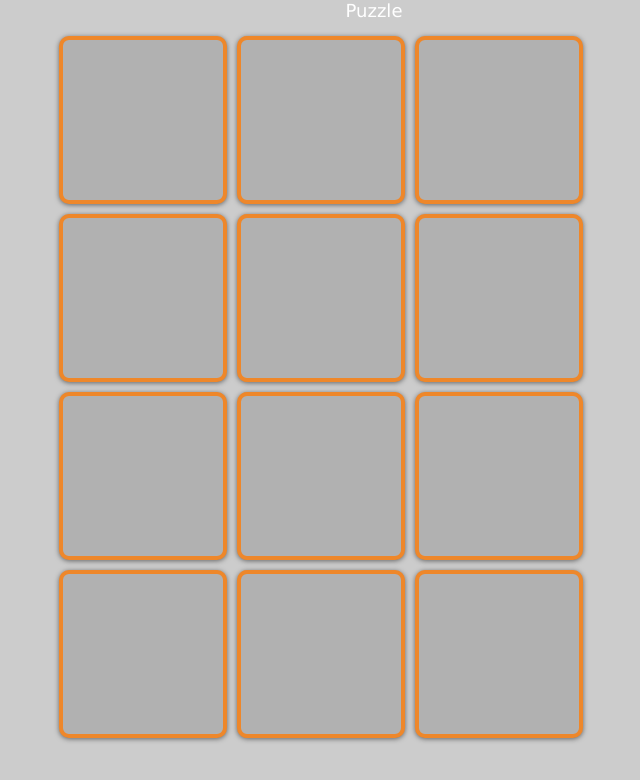
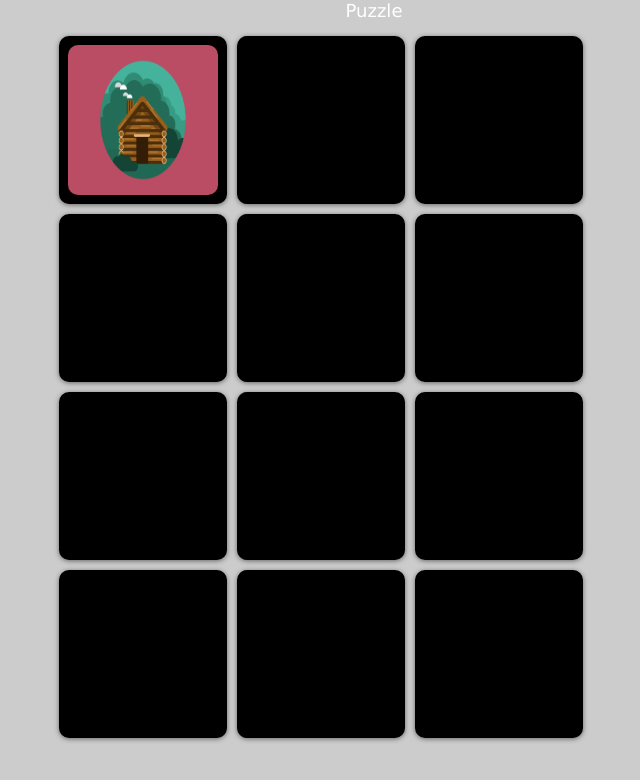
Before and after one commit to haidyduenas/appPuzzle, a plain HTML site: page index.html in a window 1280 px wide. Both pictures are taken after a click on the element 409 px from the left and 120 px from the top of the page. Shown: the whole page, without its empty margins (266-906 px from the left). Drawn offline with nearby package versions, Linux system fonts and the light colour scheme.

Commit message:
Animacion de las tarjetas

```diff
--- a/assets/css/main.css
+++ b/assets/css/main.css
@@ -24,15 +24,17 @@ body {
   height: 150px;
   margin: 5px;
   padding: 5px;
-  border: 4px solid #EE872A;
+  border: 4px solid black;
   cursor: pointer;
   border-radius: 10px;
   box-shadow: 0 1px 5px rgba(0,0,0,.5);
-  background: #B1B1B1;
+  background: black;
   z-index: 2;
 }
 
 #espacioPuzzle div img{
+  width: 100%;
+  height: 100%;
   display: none;
   border-radius: 10px;
   z-index: 3;
--- a/assets/js/main.js
+++ b/assets/js/main.js
@@ -1,4 +1,8 @@
 /* Crear las tarjetas con jQuery*/
+var trjAbierta = "";
+var imgAbierta = ""; //contador para saber si las imagenes abiertas
+var contadorAciertos = 0;
+var trjEncontrada = 0;
 
 var contImagenes = [
 		"assets/img/imgPuzzle/img1.png",
@@ -9,12 +13,62 @@ var contImagenes = [
 		"assets/img/imgPuzzle/img6.png",
 		];
 
+
+
+/*Creamos la puzzle con div's ,utilizando el array,y le damos un id distinto a cada uno*/
 $(function() {
 
 for (var j = 0; j< 2 ; j++) {
+	/*Utilizamos 'each' para recorrer los elementos de la seleccion,le damos 2 parametros,indice y el elemento*/
 	$.each(contImagenes, function(i, val) {
 		$('#espacioPuzzle').append("<div id=tarjetas" + j + i + "><img src=" + val + " />");
 	});
 }
+	$("#espacioPuzzle" + " div").click(playCard);
+});
 
-});
+
+
+/* Creamos la funcion que le da la vuelta a las tarjetas*/
+
+function playCard(){
+	//Buscamos el atributo de Dom 'id' con 'attr'.
+	var id = $(this).attr("id");
+	// Realizamos una comparacion con un metodo de filtrado,para saber si la imagen tiene la propieda 'hidden', que nos permite esconder una imagen pero que siga ocupando el mismo espacio.
+	if ($("#" + id + " img").is(":hidden")) {
+		$("#espacioPuzzle" + " div").off("click", playCard);
+		/*Una función para llamar una vez que la animación se completa, llamada una vez por elemento emparejado.*/
+		$("#" + id + " img").slideDown('slow');
+		/*Implementamos las animaciones*/
+		if (imgAbierta == "") {
+			trjAbierta = id;
+			/*obtenemos la ruta de acceso de la primera imagen a la que le hacemos click*/
+			imgAbierta = $("#" + id + " img").attr("src");
+			console.log(imgAbierta);
+			setTimeout(function() {
+				$("#espacioPuzzle" + " div").on("click", playCard)
+			}, 300);
+		} else {
+			/*obtenemos la ruta de acceso de la primera segunda imagen a la que le hacemos click*/
+			trjActual = $("#" + id + " img").attr("src");
+			console.log(imgAbierta);
+			if (imgAbierta != trjActual) {
+				setTimeout(function() {
+					$("#" + id + " img").slideUp('slow');
+					$("#" + trjAbierta + " img").slideUp('slow');
+					trjAbierta = "";
+					imgAbierta = "";
+				}, 400);
+			} else {
+				$("#" + id + " img").parent().css("visibility", "hidden");
+				$("#" + trjAbierta + " img").parent().css("visibility", "hidden");
+				trjEncontrada++;
+				trjAbierta = "";
+				imgAbierta = "";
+			}
+			setTimeout(function() {
+				$("#espacioPuzzle" + " div").on("click", playCard)
+			}, 400);
+		}
+	}
+}
```
